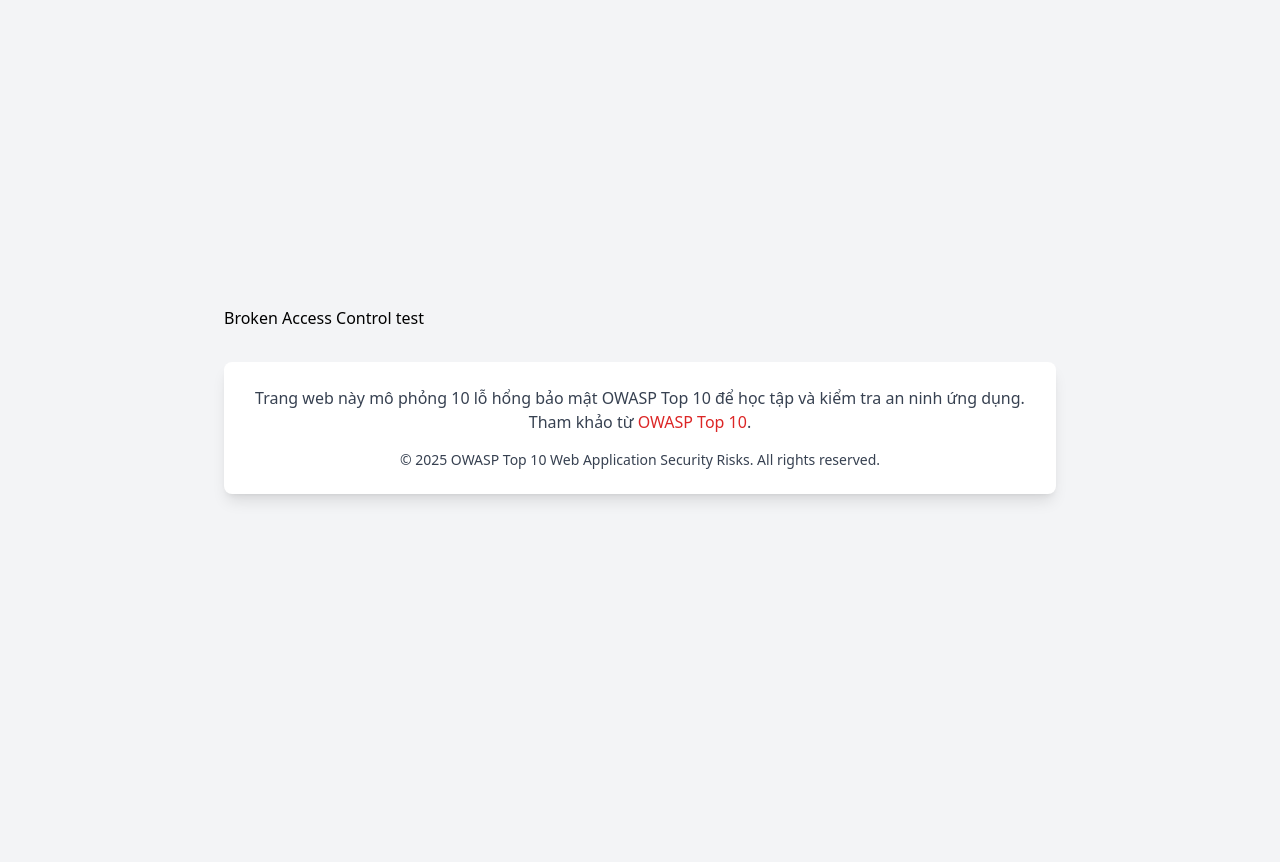
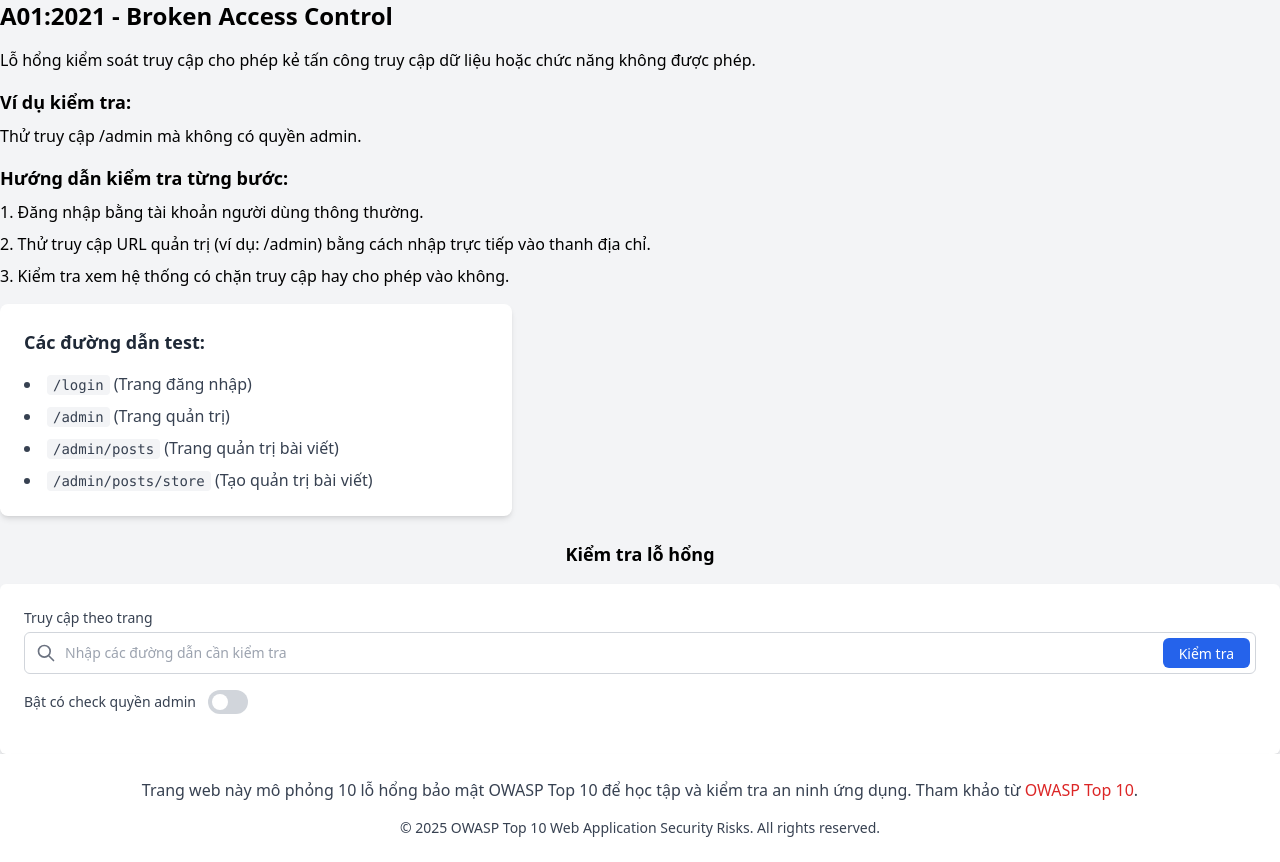
Before and after one commit to hailong289/app-security-holes, a PHP site: template App/Views/broken_access_control.php in a window 1280 px wide. Before the commit the page ends 501 px from the top, so only its background shows below. Run offline with PHP 8.4, Linux system fonts and the light colour scheme; the template is opened without the code that fills it, so the values that code supplies are empty; some libraries are stand-ins or nearby versions.

Commit message:
feat: add Broken Access Control

```diff
--- a/App/Routings/web.php
+++ b/App/Routings/web.php
@@ -26,3 +26,7 @@
 $router->addRoute('GET', '/software-and-data-integrity-failures', [SoftwareAndDataIntegrityFailuresController::class, 'index']);
 $router->addRoute('GET', '/ssrf', [SSRFController::class, 'index']);
 $router->addRoute('GET', '/vulnerable-outdated-components', [VulnerableOutdatedComponentsController::class, 'index']);
+
+// test broken-access-control
+$router->addRoute('GET', '/test/login', [BrokenAccessControlController::class, 'loginForm']);
+$router->addRoute('POST', '/test/login', [BrokenAccessControlController::class, 'login']);
--- a/App/Views/broken_access_control.php
+++ b/App/Views/broken_access_control.php
@@ -1,3 +1,80 @@
-<h1>
-    Broken Access Control test
-</h1>
+<h1 class="text-2xl font-bold mb-4">A01:2021 - Broken Access Control</h1>
+<p class="mb-4">Lỗ hổng kiểm soát truy cập cho phép kẻ tấn công truy cập dữ liệu hoặc chức năng không được phép.</p>
+<h3 class="text-lg font-semibold mb-2">Ví dụ kiểm tra:</h3>
+<p class="mb-4">Thử truy cập /admin mà không có quyền admin.</p>
+
+<!-- Hướng dẫn từng bước -->
+<h3 class="text-lg font-semibold mb-2">Hướng dẫn kiểm tra từng bước:</h3>
+<ol class="list-decimal list-inside mb-4">
+    <li class="mb-2">Đăng nhập bằng tài khoản người dùng thông thường.</li>
+    <li class="mb-2">Thử truy cập URL quản trị (ví dụ: /admin) bằng cách nhập trực tiếp vào thanh địa chỉ.</li>
+    <li class="mb-2">Kiểm tra xem hệ thống có chặn truy cập hay cho phép vào không.</li>
+</ol>
+
+<div class="bg-white p-6 rounded-lg shadow-md w-full max-w-lg">
+    <h3 class="text-lg font-semibold text-gray-800 mb-4">Các đường dẫn test:</h3>
+    <ul class="list-disc list-inside space-y-2 text-gray-700">
+        <li><code class="bg-gray-100 px-1.5 py-0.5 rounded text-sm">/login</code> (Trang đăng nhập)</li>
+        <li><code class="bg-gray-100 px-1.5 py-0.5 rounded text-sm">/admin</code> (Trang quản trị)</li>
+        <li><code class="bg-gray-100 px-1.5 py-0.5 rounded text-sm">/admin/posts</code> (Trang quản trị bài viết)</li>
+        <li><code class="bg-gray-100 px-1.5 py-0.5 rounded text-sm">/admin/posts/store</code> (Tạo quản trị bài viết)</li>
+    </ul>
+</div>
+
+<!-- Form kiểm tra -->
+<div class="mt-6">
+    <h3 class="text-lg font-semibold mb-4 text-center">Kiểm tra lỗ hổng</h3>
+    <div class="bg-white p-6 rounded-md shadow-md">
+        <form class="mb-4 relative"
+              action="<?= url('/broken-access-control') ?>"
+        >
+            <div class="mb-4 relative">
+            <label class="block text-sm font-medium text-gray-700 mb-1">Truy cập theo trang</label>
+                <div class="relative flex items-center">
+                    <span class="absolute inset-y-0 left-0 flex items-center pl-3 text-gray-500">
+                        <svg class="h-5 w-5" fill="none" stroke="currentColor" viewBox="0 0 24 24">
+                            <path stroke-linecap="round" stroke-linejoin="round" stroke-width="2" d="M21 21l-6-6m2-5a7 7 0 11-14 0 7 7 0 0114 0z" />
+                        </svg>
+                    </span>
+                    <input
+                            type="text"
+                            class="w-full pl-10 pr-24 py-2.5 border border-gray-300 rounded-md focus:outline-none focus:ring-2 focus:ring-blue-500 transition sm:text-sm"
+                            placeholder="Nhập các đường dẫn cần kiểm tra"
+                            name="url"
+                            value="<?= !empty($_GET['url']) ? $_GET['url'] : '' ?>"
+                    />
+                    <button
+                            type="submit"
+                            class="absolute right-1.5 inset-y-1.5 bg-blue-600 text-white px-4 py-1.5 rounded-md hover:bg-blue-700 focus:outline-none focus:ring-2 focus:ring-blue-500 transition text-sm font-medium"
+                    >
+                        Kiểm tra
+                    </button>
+                </div>
+            </div>
+            <div class="mb-4 flex items-center">
+                <label class="text-sm font-medium text-gray-700 mr-3">Bật có check quyền admin</label>
+                <div class="relative inline-block w-10 h-6">
+                    <input
+                            type="checkbox"
+                            id="toggle"
+                            class="peer absolute opacity-0 w-0 h-0"
+                    />
+                    <label
+                            for="toggle"
+                            class="block w-full h-full bg-gray-300 rounded-full cursor-pointer transition-colors duration-300 ease-in-out peer-checked:bg-blue-600"
+                    >
+                        <span
+                                class="absolute left-1 top-1 w-4 h-4 bg-white rounded-full transition-transform duration-300 ease-in-out peer-checked:translate-x-4"
+                        ></span>
+                    </label>
+                </div>
+            </div>
+        </form>
+        <!-- Kết quả giả lập -->
+        <?php if(!empty($path)): ?>
+        <div class="mt-4 p-4 rounded-md flex items-center">
+           <iframe src="<?=url('/test'.$path)?>" class="w-full h-[500px]"></iframe>
+        </div>
+        <?php endif; ?>
+    </div>
+</div>
--- a/App/Views/footer.php
+++ b/App/Views/footer.php
@@ -1,7 +1,6 @@
-<footer class="mt-8 bg-white rounded-lg shadow-lg p-6 text-center text-gray-700">
+<footer class="bg-white shadow-lg p-6 text-center text-gray-700">
     <p class="mb-4">Trang web này mô phỏng 10 lỗ hổng bảo mật OWASP Top 10 để học tập và kiểm tra an ninh ứng dụng. Tham khảo từ <a href="https://owasp.org/www-project-top-ten/" target="_blank" class="text-red-600 hover:underline">OWASP Top 10</a>.</p>
     <p class="text-sm">© 2025 OWASP Top 10 Web Application Security Risks. All rights reserved.</p>
 </footer>
-</div>
 </body>
 </html>
--- a/App/Views/header.php
+++ b/App/Views/header.php
@@ -7,5 +7,4 @@
     <script src="https://cdn.tailwindcss.com"></script>
     <link rel="stylesheet" href="https://cdnjs.cloudflare.com/ajax/libs/font-awesome/6.4.2/css/all.min.css">
 </head>
-<body class="bg-gray-100 min-h-screen flex items-center justify-center p-4">
-<div class="container mx-auto w-8/12">
+<body class="bg-gray-100 min-h-screen">
--- a/App/Views/index.php
+++ b/App/Views/index.php
@@ -1,6 +1,7 @@
 <?php
   require 'header.php';
 ?>
+<div class="container mx-auto w-8/12 mb-8">
     <div class="grid grid-cols-1 sm:grid-cols-2 lg:grid-cols-3 gap-6">
         <?php foreach ($menu as $item): ?>
             <div class="bg-white rounded-lg shadow-lg p-6 hover:shadow-xl transition-shadow duration-300 flex flex-col items-stretch">
@@ -17,7 +18,7 @@
             </div>
         <?php endforeach; ?>
     </div>
-
+</div>
 <?php
   require 'footer.php';
   ?>
--- /dev/null
+++ b/App/Views/layout.php
@@ -0,0 +1,14 @@
+<?php require_once 'header.php'; ?>
+
+    <div class="flex w-full min-h-screen">
+        <div class="w-1/4 bg-gray-800 text-white p-4 overflow-y-auto">
+            <?php require_once 'side_left.php'; ?>
+        </div>
+        <div class="w-3/4 p-6 relative">
+            <?php require_once "$page.php" ?>
+            <div class="h-40"></div>
+            <div class="absolute bottom-0 right-0 w-full">
+                <?php require_once 'footer.php'; ?>
+            </div>
+        </div>
+    </div>
```
Also changed, not shown: App/Controllers/BrokenAccessControlController.php (+36 -2 lines), App/Controllers/Controller.php (+3 -76 lines), App/Core/helper.php (+86 -2 lines), App/Views/side_left.php (added, +10 -0 lines), App/Views/testcase/broken_access_control/login.php (added, +32 -0 lines). Lines whose indentation alone changed are shown as unchanged.
